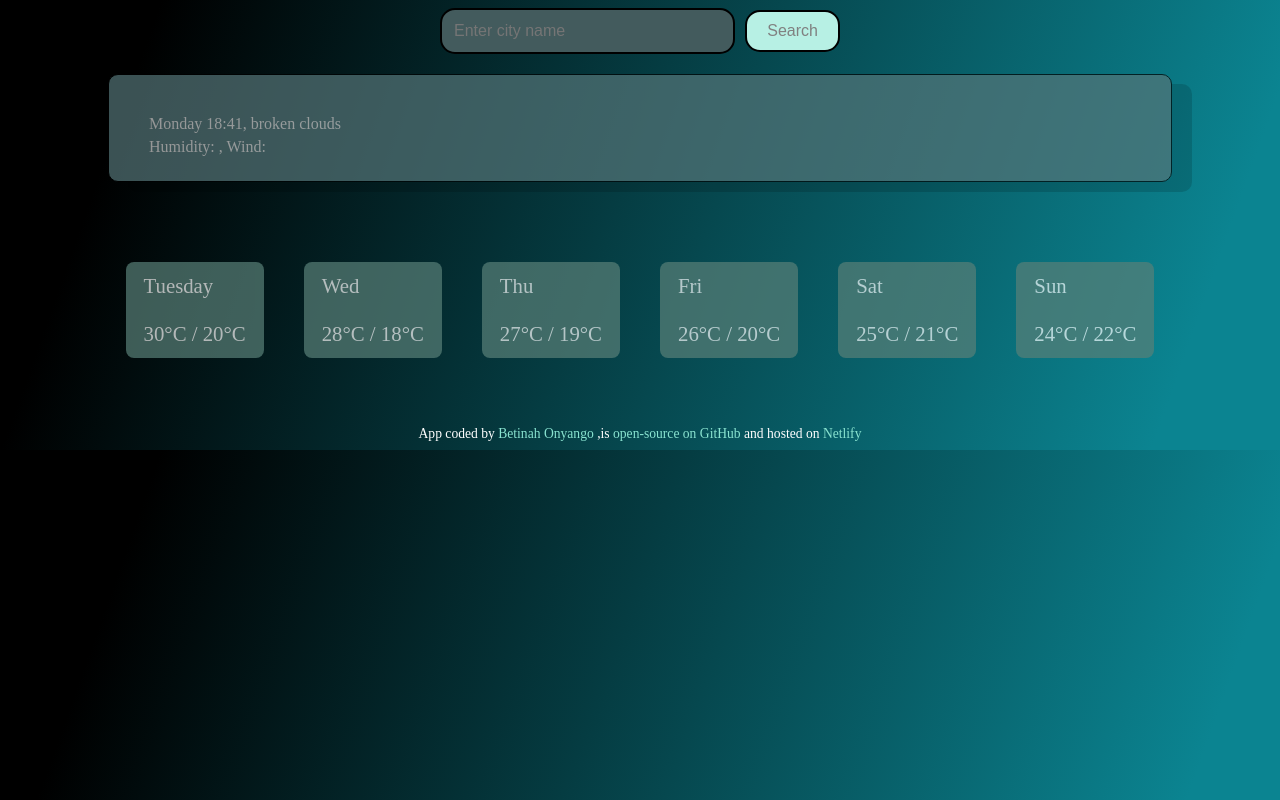
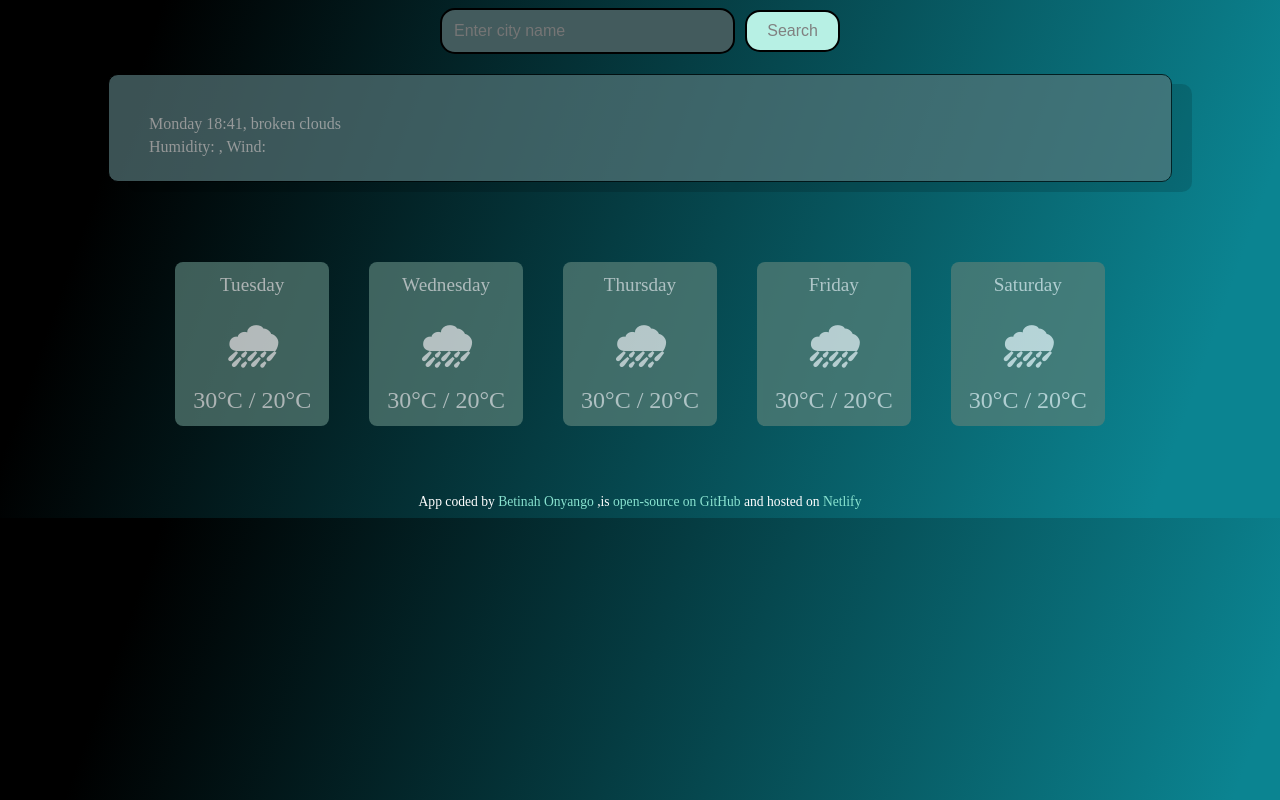
Before and after one commit to betinahonyango/my-weather-app-final, a plain HTML site: page index.html in a window 1280 px wide. Drawn offline with nearby package versions, Linux system fonts and the light colour scheme; no server answers.

Commit message:
Changed and updated format to be Interactive

```diff
--- a/index.html
+++ b/index.html
@@ -30,7 +30,8 @@
           </div>
           <div >
             <div class="temperature-container">
-              <canvas width="52" height="52"></canvas>
+              <div id="icon">
+               </div>
               <div>
                 <span id="temperature"></span>
                 <span class="unit"></span>
@@ -42,40 +43,65 @@
     </div>
     <div class="weather-details">
         <div class="weather-row">
-            <span class="weather-one">
-                Tuesday
-                <br><br>
+            <div class="weather-one">
+                <div class="weather-one-date">
+                    Tuesday
+                </div>
+            <div class="weather-one-icon">
+              🌧
+            </div>
+            <div class="weather-one-temp">
                 30°C / 20°C
-            </span>
-            <span class="weather-one">
-                Wed
-                <br><br>
-                28°C / 18°C
-            </span>
-            <span class="weather-one">
-                Thu
-                <br><br>
-                27°C / 19°C
-            </span>
-            <span class="weather-one">
-                Fri
-                <br><br>
-                26°C / 20°C
-            </span>
-            <span class="weather-one">
-                Sat
-                <br><br>
-                25°C / 21°C
-            </span>
-            <span class="weather-one">
-                Sun
-                <br><br>
-                24°C / 22°C
-            </span>
+                </div>
+          </div>
+          <div class="weather-one">
+            <div class="weather-one-date">
+                Wednesday
+            </div>
+        <div class="weather-one-icon">
+          🌧
         </div>
+        <div class="weather-one-temp">
+            30°C / 20°C
+            </div>
+      </div>
+      <div class="weather-one">
+        <div class="weather-one-date">
+            Thursday
+        </div>
+    <div class="weather-one-icon">
+      🌧
     </div>
-    <br>
-
+    <div class="weather-one-temp">
+        30°C / 20°C
+        </div>
+  </div>
+  <div class="weather-one">
+    <div class="weather-one-date">
+        Friday
+    </div>
+<div class="weather-one-icon">
+  🌧
+</div>
+<div class="weather-one-temp">
+    30°C / 20°C
+    </div>
+</div>
+<div class="weather-one">
+  <div class="weather-one-date">
+      Saturday
+  </div>
+<div class="weather-one-icon">
+🌧
+</div>
+<div class="weather-one-temp">
+  30°C / 20°C
+  </div>
+</div>
+</div>
+</div>
+  <br>
+<div>
     <footer>
         App coded by
         <a  href="https://github.com/betinahonyango" target="_blank">Betinah Onyango</a> ,is
--- a/src/style.css
+++ b/src/style.css
@@ -50,6 +50,27 @@ button:hover {
     padding: 12px 18px;
     border-radius: 8px;
     opacity: 70%;
+    transition: transform 0.3s cubic-bezier(0.4,0,0.2,1), box-shadow 0.3s;
+}
+.weather-one:hover {
+    transform: scale(1.14);
+    box-shadow: 0 8px 32px rgba(0,0,0,0.25);
+    background-color: #4a6b6b;
+    color: #f6f6f6;
+}
+.weather-one-date {
+    font-size: 1.2rem;
+    margin-bottom: 10px;
+    color: #f6f6f6;
+}
+.weather-one-icon {
+    font-size: 3rem;
+    font-weight: bold;
+}
+.weather-one-temp {
+    font-size: 1.5rem;
+
+    color: #f6f6f6;
 }
 ul {
     list-style: none;
@@ -87,7 +108,16 @@ ul {
     font-size: 8.45rem;
     flex-direction: row;
     padding: 20px 40px;
+    transition: transform 0.3s cubic-bezier(0.4,0,0.2,1), box-shadow 0.3s;
   }
+
+  .WeatherInfo .row:hover {
+    transform: scale(1.04);
+    box-shadow: 0 8px 32px rgba(0,0,0,0.25);
+    background-color: #4a6b6b;
+    color: #f6f6f6;
+}
+
   .WeatherInfo .col {
     display: flex;
     flex-direction: column;
@@ -114,6 +144,12 @@ ul {
   .WeatherInfo li {
     margin-bottom: 5px;
   }
+  .weather-icon {
+    width: 100px;
+    height: 100px;
+    margin-right: 20px;
+    line-height: 400px;
+  }
   .temperature-container {
     display: flex;
     align-items: center;
@@ -121,7 +157,7 @@ ul {
   }
 
   #temperature {
-    font-size: 4rem;
+    font-size: 6rem;
     font-weight: bold;
     color: #d5d5d5;
   }
```
